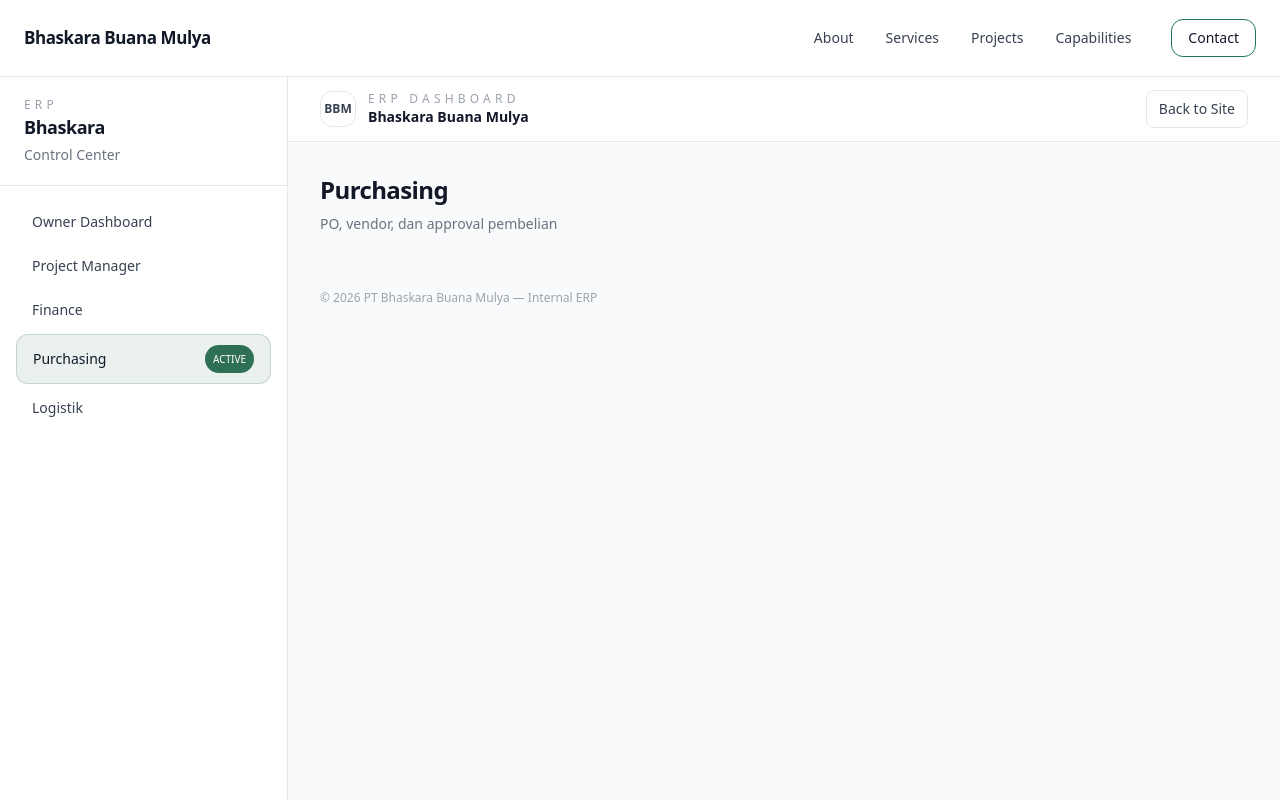
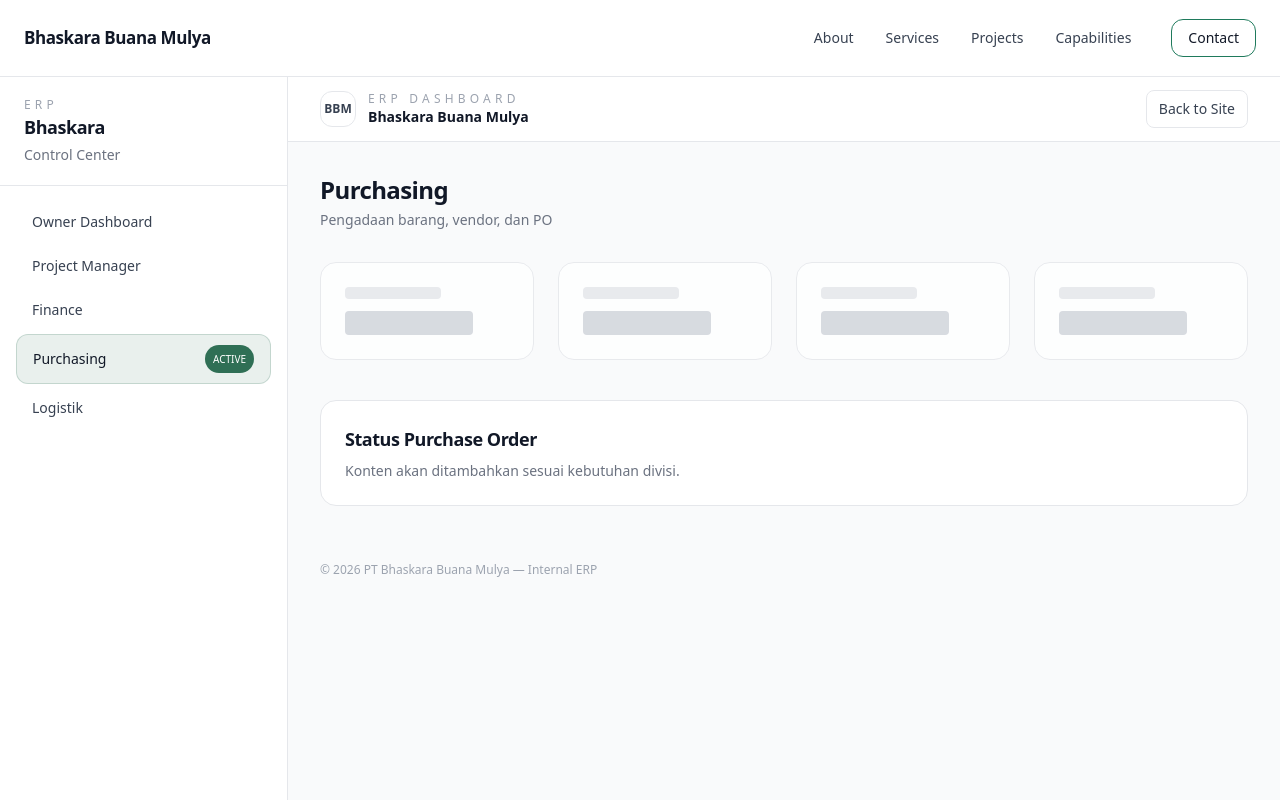
Before and after one commit to herlan-syihabudin/Bhaskara, a Next.js app: page /dashboard/purchasing in a window 1280 px wide. Shown: the top 800 px of the page. Built offline with nearby package versions, Linux system fonts and the light colour scheme.

Commit message:
Update page.tsx

```diff
--- a/app/dashboard/purchasing/page.tsx
+++ b/app/dashboard/purchasing/page.tsx
@@ -1,11 +1,18 @@
-// app/dashboard/purchasing/page.tsx
-export default function PurchasingDashboard() {
+import DashboardHeader from "@/components/dashboard/DashboardHeader";
+import KpiPlaceholder from "@/components/dashboard/KpiPlaceholder";
+import SectionPlaceholder from "@/components/dashboard/SectionPlaceholder";
+
+export default function PurchasingPage() {
   return (
-    <div>
-      <h1 className="text-2xl font-semibold">Purchasing</h1>
-      <p className="text-sm text-gray-500 mt-2">
-        PO, vendor, dan approval pembelian
-      </p>
-    </div>
+    <>
+      <DashboardHeader
+        title="Purchasing"
+        subtitle="Pengadaan barang, vendor, dan PO"
+      />
+
+      <KpiPlaceholder />
+
+      <SectionPlaceholder title="Status Purchase Order" />
+    </>
   );
 }
```
